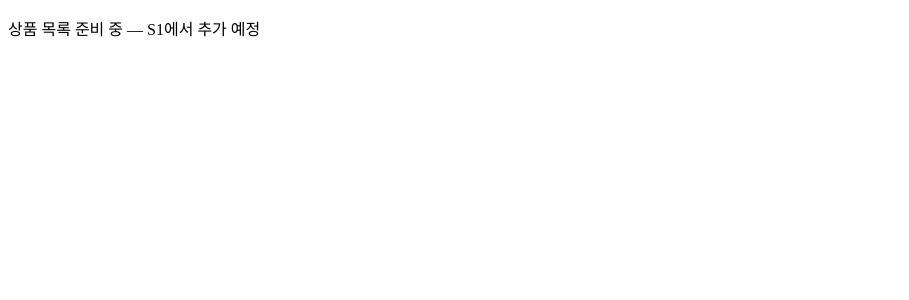
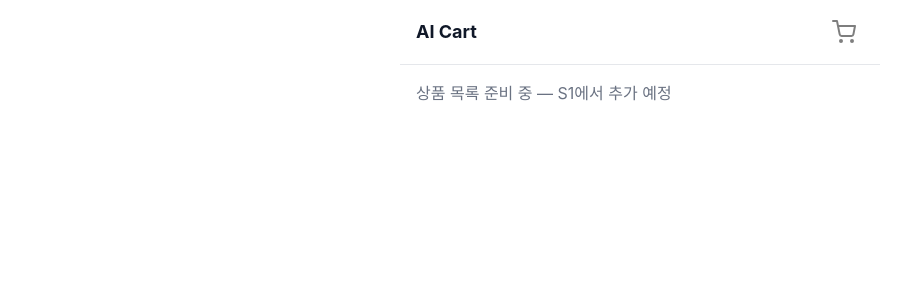
Before and after one commit to j-daeun/ai-cart, a Next.js app: page / in a window 1280 px wide. Shown: the top 300 px of the page, without its empty margins (0-909 px from the left). Built offline with nearby package versions, Linux system fonts and the light colour scheme.

Commit message:
[S0] Phase 4 공통 레이아웃

```diff
--- a/package.json
+++ b/package.json
@@ -31,6 +31,7 @@
   "devDependencies": {
     "@axe-core/playwright": "^4.14.0",
     "@playwright/test": "^1.65.1",
+    "@tailwindcss/postcss": "^4.3.5",
     "@types/node": "^26.6.6",
     "@types/react": "^19.3.0",
     "@types/react-dom": "^19.3.0",
--- /dev/null
+++ b/postcss.config.mjs
@@ -0,0 +1,8 @@
+/** @type {import('postcss-load-config').Config} */
+const config = {
+  plugins: {
+    "@tailwindcss/postcss": {},
+  },
+};
+
+export default config;
--- a/specs/000-foundation/tasks.md
+++ b/specs/000-foundation/tasks.md
@@ -103,20 +103,20 @@
 
 **Independent Test**: `npm run build && npm start`, 360px 너비로 접속 → skip nav 동작, AI Cart 홈 링크, 비활성 장바구니 버튼, 존재하지 않는 경로에서 404 화면 확인.
 
-- [ ] T019 [US5] Create src/components/layout/SkipNav.tsx — "본문으로 건너뛰기" skip nav:
+- [X] T019 [US5] Create src/components/layout/SkipNav.tsx — "본문으로 건너뛰기" skip nav:
   - 평소 화면 밖 위치 (sr-only 또는 absolute -top-full), focus 시 화면에 표시
   - href="#main-content"로 이동 (FR-024)
   - accessible name: "본문으로 건너뛰기"
-- [ ] T020 [US5] Create src/components/layout/Header.tsx — 헤더 컴포넌트:
+- [X] T020 [US5] Create src/components/layout/Header.tsx — 헤더 컴포넌트:
   - `<a href="/">` AI Cart 홈 링크 — accessible name "AI Cart 홈" (FR-022, FR-024)
   - `<button aria-disabled="true" aria-label="장바구니">` — 시각적으로 흐리게 (opacity-50 또는 동등), onClick={undefined}, 포커스 가능 (FR-022)
   - 클릭해도 아무 동작 없음; 실제 동작·수량 표시는 S3에서 추가
-- [ ] T021 [US5] Create src/app/layout.tsx — Root Layout:
+- [X] T021 [US5] Create src/app/layout.tsx — Root Layout:
   - `<SkipNav />`, `<Header />`, `<main id="main-content">`, `{children}`
   - Tailwind: min-w-[360px], 데스크톱에서 max-w-[480px] mx-auto (모바일 레이아웃 가운데 정렬) (FR-023)
   - lang="ko" on <html>
-- [ ] T022 [US5] Create src/app/page.tsx — 홈 placeholder (텍스트 "상품 목록 준비 중 — S1에서 추가 예정", S1에서 교체)
-- [ ] T023 [US5] Create src/app/not-found.tsx — 404 화면:
+- [X] T022 [US5] Create src/app/page.tsx — 홈 placeholder (텍스트 "상품 목록 준비 중 — S1에서 추가 예정", S1에서 교체)
+- [X] T023 [US5] Create src/app/not-found.tsx — 404 화면:
   - 공통 레이아웃(layout.tsx) 안에 렌더링됨
   - 안내 문구 + `<a href="/">` 홈으로 가는 링크 (FR-025)
 
--- a/src/app/globals.css
+++ b/src/app/globals.css
@@ -1,9 +1,8 @@
-@tailwind base;
-@tailwind components;
-@tailwind utilities;
+/* Tailwind v4 — @import로 모든 레이어(base, components, utilities) 포함 */
+@import "tailwindcss";
 
-/* 모바일 최소 너비 — 360px 미만 기기에서 가로 스크롤 방지 (FR-023) */
-html,
-body {
-  min-width: 360px;
-}
+/*
+ * FR-023: 360px 기준 모바일 레이아웃
+ * min-width 강제는 스크롤바 15px로 인한 오버플로를 유발하므로 사용하지 않음.
+ * 레이아웃 자체가 콘텐츠를 360px 안에 맞도록 설계됨.
+ */
--- a/src/app/layout.tsx
+++ b/src/app/layout.tsx
@@ -1,5 +1,7 @@
 import type { Metadata } from "next";
 import "./globals.css";
+import SkipNav from "@/components/layout/SkipNav";
+import Header from "@/components/layout/Header";
 
 export const metadata: Metadata = {
   title: "AI Cart",
@@ -13,7 +15,19 @@ export default function RootLayout({
 }>) {
   return (
     <html lang="ko">
-      <body>{children}</body>
+      {/*
+       * FR-023: 360px 기준 모바일 레이아웃.
+       * min-w는 오히려 가로 스크롤을 유발하므로 제거.
+       * 레이아웃이 뷰포트 폭에 맞게 자연스럽게 줄어듦.
+       * max-w-[480px] mx-auto: 데스크톱에서 모바일 레이아웃 가운데 정렬
+       */}
+      <body>
+        <SkipNav />
+        <div className="max-w-[480px] mx-auto">
+          <Header />
+          <main id="main-content">{children}</main>
+        </div>
+      </body>
     </html>
   );
 }
--- /dev/null
+++ b/src/app/not-found.tsx
@@ -0,0 +1,21 @@
+/**
+ * 404 화면 — 공통 레이아웃(layout.tsx) 안에서 렌더링됨 (FR-025)
+ * Next.js App Router: not-found.tsx는 자동으로 layout.tsx를 감쌈
+ */
+export default function NotFound() {
+  return (
+    <div className="flex flex-col items-center justify-center gap-4 p-8 text-center">
+      <p className="text-6xl font-bold text-gray-200" aria-hidden="true">
+        404
+      </p>
+      <h1 className="text-xl font-semibold text-gray-800">페이지를 찾을 수 없습니다</h1>
+      <p className="text-gray-500">요청하신 주소가 존재하지 않습니다.</p>
+      <a
+        href="/"
+        className="mt-2 px-4 py-2 rounded bg-gray-900 text-white text-sm font-medium hover:bg-gray-700 transition-colors"
+      >
+        홈으로 돌아가기
+      </a>
+    </div>
+  );
+}
--- a/src/app/page.tsx
+++ b/src/app/page.tsx
@@ -1,7 +1,6 @@
+// S1에서 상품 목록으로 교체 예정
 export default function Home() {
   return (
-    <main>
-      <p>상품 목록 준비 중 — S1에서 추가 예정</p>
-    </main>
+    <p className="p-4 text-gray-500">상품 목록 준비 중 — S1에서 추가 예정</p>
   );
 }
--- /dev/null
+++ b/src/components/layout/Header.tsx
@@ -0,0 +1,43 @@
+/**
+ * Header — 공통 헤더
+ * - 홈 링크 (FR-022, FR-024)
+ * - 장바구니 버튼: S3 전까지 aria-disabled="true", 클릭 불가 (FR-022)
+ */
+export default function Header() {
+  return (
+    <header className="flex items-center justify-between px-4 py-3 border-b border-gray-200 bg-white">
+      {/* 홈 링크 — accessible name "AI Cart 홈" */}
+      <a href="/" aria-label="AI Cart 홈" className="text-lg font-bold text-gray-900">
+        AI Cart
+      </a>
+
+      {/* 장바구니 버튼 — S3에서 실제 동작 추가 예정 */}
+      {/* aria-disabled="true": 스크린 리더에 비활성 상태 전달, 포커스는 유지 */}
+      {/* onClick 없음: 클릭해도 아무 동작 없음 */}
+      <button
+        type="button"
+        aria-label="장바구니"
+        aria-disabled="true"
+        className="p-2 opacity-50 cursor-default"
+      >
+        {/* 장바구니 아이콘 (SVG) */}
+        <svg
+          xmlns="http://www.w3.org/2000/svg"
+          width="24"
+          height="24"
+          viewBox="0 0 24 24"
+          fill="none"
+          stroke="currentColor"
+          strokeWidth="2"
+          strokeLinecap="round"
+          strokeLinejoin="round"
+          aria-hidden="true"
+        >
+          <circle cx="9" cy="21" r="1" />
+          <circle cx="20" cy="21" r="1" />
+          <path d="M1 1h4l2.68 13.39a2 2 0 0 0 2 1.61h9.72a2 2 0 0 0 2-1.61L23 6H6" />
+        </svg>
+      </button>
+    </header>
+  );
+}
--- /dev/null
+++ b/src/components/layout/SkipNav.tsx
@@ -0,0 +1,20 @@
+/**
+ * SkipNav — "본문으로 건너뛰기" 접근성 링크
+ * 평소에는 화면 밖(sr-only)에 위치하다가 포커스 시 화면에 표시됨 (FR-024)
+ */
+export default function SkipNav() {
+  return (
+    <a
+      href="#main-content"
+      className={[
+        // 기본: 화면 밖으로 숨김
+        "absolute -top-full left-0 z-50",
+        "px-4 py-2 bg-white text-black font-medium underline",
+        // 포커스 시: 화면 위에 표시
+        "focus:top-0",
+      ].join(" ")}
+    >
+      본문으로 건너뛰기
+    </a>
+  );
+}
--- a/tailwind.config.ts
+++ /dev/null
@@ -1,15 +0,0 @@
-import type { Config } from "tailwindcss";
-
-const config: Config = {
-  content: [
-    "./src/pages/**/*.{js,ts,jsx,tsx,mdx}",
-    "./src/components/**/*.{js,ts,jsx,tsx,mdx}",
-    "./src/app/**/*.{js,ts,jsx,tsx,mdx}",
-  ],
-  theme: {
-    extend: {},
-  },
-  plugins: [],
-};
-
-export default config;
```
Also changed, not shown: 1 other file (tests, documents, lock files or other folders).
